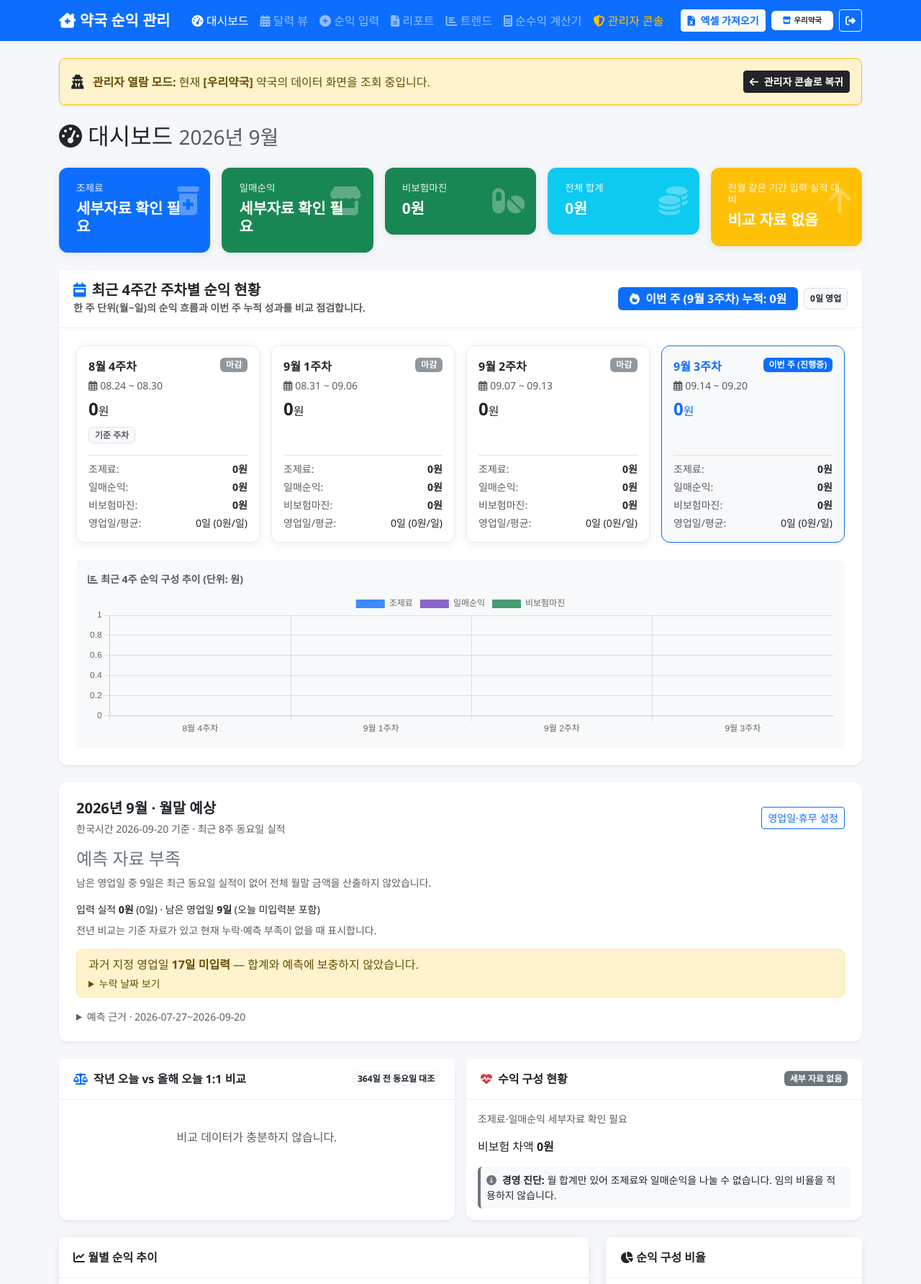
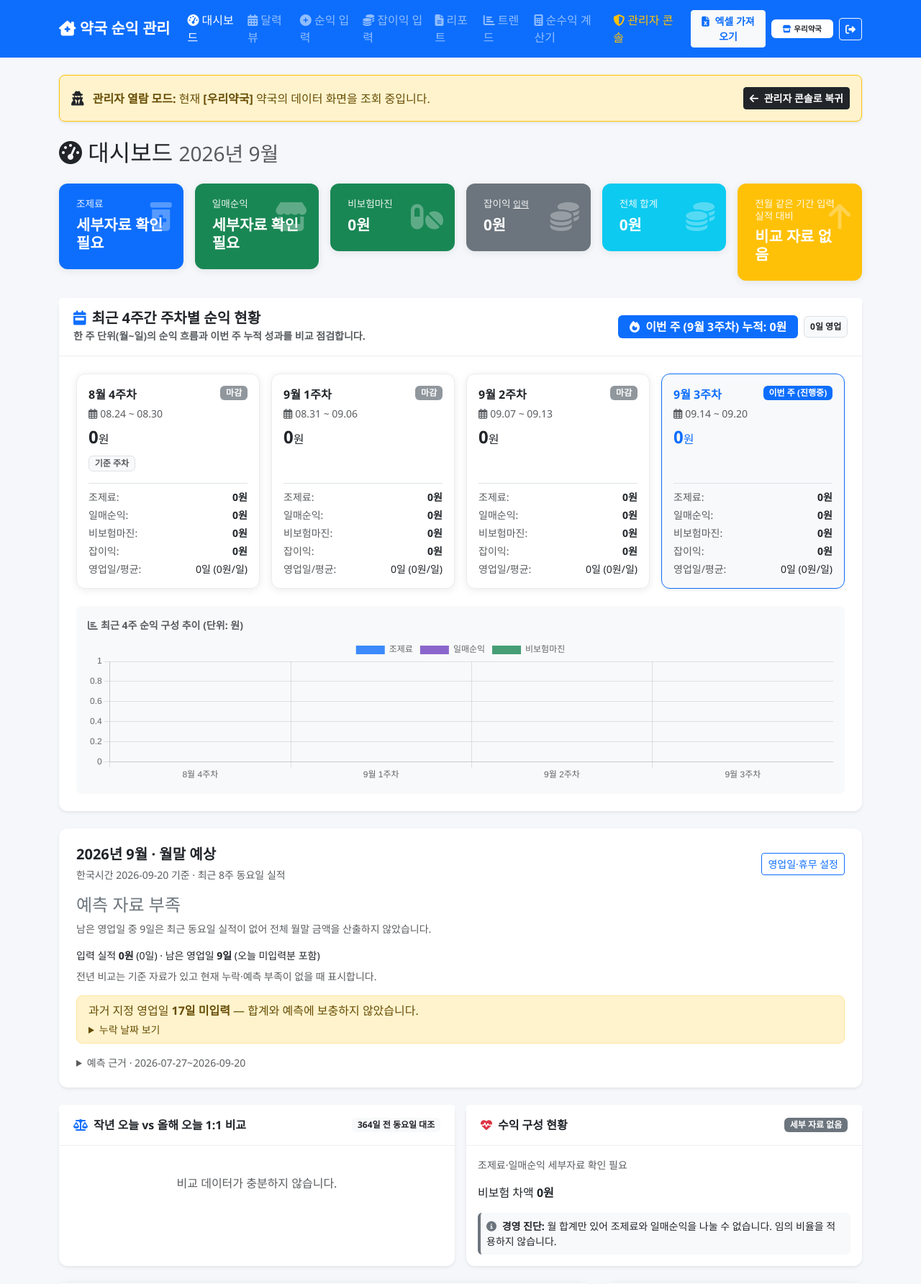
Before and after one commit to gokuroku720818/pharmacy-profit, a Flask app: page / in a window 1280 px wide. Shown: the top 1784 px of the page at 72% size. Run offline with Flask 3, Linux system fonts and the light colour scheme; a user stored in the database is signed in; data that the repository does not hold is empty; parts of the project's set-up code (start-up, migrations or seed data) failed here and were passed over; some libraries are stand-ins or nearby versions.

Commit message:
feat: integrate incidental profit across financial views

```diff
--- a/app.py
+++ b/app.py
@@ -50,11 +50,12 @@ def get_cached_monthly_summary(conn=None, user_id=None):
         rows = conn.execute('''
             SELECT year, month, dispensing_plus_daily_total, non_insurance_total, grand_total, prev_month_diff
             FROM monthly_summary
-            WHERE user_id = ? AND grand_total > 0
+            WHERE user_id = ?
             ORDER BY year, month
         ''', (user_id,)).fetchall()
 
-        data = [dict(r) for r in rows]
+        from extra_profit import monthly_totals, merge_monthly_summaries
+        data = merge_monthly_summaries(rows, monthly_totals(conn, user_id))
         with _CACHE_LOCK:
             if user_id not in _USER_CACHE:
                 _USER_CACHE[user_id] = {}
@@ -197,6 +198,8 @@ def invalidate_user_cache(user_id=None):
 
 # 서버 구동 시 DB 및 스키마 자동 초기화
 init_db()
+from extra_profit import install as install_extra_profit
+install_extra_profit(app)
 
 
 def login_required(f):
@@ -249,7 +252,7 @@ def get_latest_month_summary(user_id, conn=None):
             'diff': int(row['prev_month_diff'] or 0)
         }
     now = datetime.date.today()
-    return {'year': now.year, 'month': now.month, 'dispensing_plus_daily': 0, 'non_insurance': 0, 'grand_total': 0, 'diff': 0}
+    return {'year': now.year, 'month': now.month, 'dispensing_plus_daily': 0, 'non_insurance': 0, 'extra_profit_total': 0, 'grand_total': 0, 'diff': 0}
 
 
 def load_analysis_rows(conn, user_id, year, month):
@@ -289,6 +292,10 @@ def get_recent_weeks_profit_stats(conn, user_id, num_weeks=4, rows=None):
         ''', (user_id, start_date.strftime('%Y-%m-%d'), end_date.strftime('%Y-%m-%d'))).fetchall()
 
     date_map = {r['date']: r for r in rows}
+    extra_map = {r['date']: int(r['amount'] or 0) for r in conn.execute('''
+        SELECT date, SUM(amount) AS amount FROM extra_profit
+        WHERE user_id = ? AND date BETWEEN ? AND ? GROUP BY date
+    ''', (user_id, start_date.isoformat(), end_date.isoformat())).fetchall()}
 
     weeks = []
     prev_week_dict = None
@@ -316,6 +323,7 @@ def get_recent_weeks_profit_stats(conn, user_id, num_weeks=4, rows=None):
         disp_sum = 0
         daily_sum = 0
         nim_sum = 0
+        extra_sum = 0
         tot_sum = 0
         entered_days = 0
 
@@ -334,6 +342,9 @@ def get_recent_weeks_profit_stats(conn, user_id, num_weeks=4, rows=None):
                 tot_sum += t
                 if t > 0 or disp > 0:
                     entered_days += 1
+            misc = extra_map.get(d_str, 0)
+            extra_sum += misc
+            tot_sum += misc
             cur_d += datetime.timedelta(days=1)
 
         daily_avg = int(tot_sum / entered_days) if entered_days > 0 else 0
@@ -356,6 +367,7 @@ def get_recent_weeks_profit_stats(conn, user_id, num_weeks=4, rows=None):
             'daily_sum': daily_sum,
             'disp_plus_daily': disp_sum + daily_sum,
             'nim_sum': nim_sum,
+            'extra_sum': extra_sum,
             'total_sum': tot_sum,
             'entered_days': entered_days,
             'daily_avg': daily_avg,
@@ -378,6 +390,7 @@ def get_recent_weeks_profit_stats(conn, user_id, num_weeks=4, rows=None):
             target_d = (lw_monday + datetime.timedelta(days=d_off)).strftime('%Y-%m-%d')
             if target_d in date_map:
                 lw_same_period_sum += int(date_map[target_d]['total'] or 0)
+            lw_same_period_sum += extra_map.get(target_d, 0)
 
         this_week['last_week_same_period'] = lw_same_period_sum
         if lw_same_period_sum > 0:
@@ -392,7 +405,8 @@ def get_recent_weeks_profit_stats(conn, user_id, num_weeks=4, rows=None):
         'labels': [w['week_label'] for w in weeks],
         'totals': [w['total_sum'] for w in weeks],
         'disp_plus_daily': [w['disp_plus_daily'] for w in weeks],
-        'non_insurance': [w['nim_sum'] for w in weeks]
+        'non_insurance': [w['nim_sum'] for w in weeks],
+        'extra_profit_total': [w['extra_sum'] for w in weeks]
     }
 
     return {
@@ -515,18 +529,20 @@ def dashboard():
                 'month': int(last_r['month']),
                 'dispensing_plus_daily': int(last_r['dispensing_plus_daily_total'] or 0),
                 'non_insurance': int(last_r['non_insurance_total'] or 0),
+                'extra_profit_total': int(last_r.get('extra_profit_total') or 0),
                 'grand_total': int(last_r['grand_total'] or 0),
                 'diff': int(last_r['prev_month_diff'] or 0)
             }
         else:
             now_dt = datetime.date.today()
-            current_month = {'year': now_dt.year, 'month': now_dt.month, 'dispensing_plus_daily': 0, 'non_insurance': 0, 'grand_total': 0, 'diff': 0}
+            current_month = {'year': now_dt.year, 'month': now_dt.month, 'dispensing_plus_daily': 0, 'non_insurance': 0, 'extra_profit_total': 0, 'grand_total': 0, 'diff': 0}
 
         monthly_data = {
             'labels': [f"{r['year']}.{r['month']:02d}" for r in rows],
             'totals': [int(r['grand_total']) for r in rows],
             'dispensing_daily': [int(r['dispensing_plus_daily_total']) for r in rows],
-            'non_insurance': [int(r['non_insurance_total']) for r in rows]
+            'non_insurance': [int(r['non_insurance_total']) for r in rows],
+            'extra_profit_total': [int(r.get('extra_profit_total') or 0) for r in rows]
         }
 
         years_data = {}
@@ -843,6 +859,7 @@ def report():
                 'month': mo,
                 'dispensing_plus_daily_total': dpd,
                 'non_insurance_total': nim,
+                'extra_profit_total': int(r.get('extra_profit_total') or 0),
                 'grand_total': gt,
                 'prev_month_diff': diff
             })
@@ -859,6 +876,7 @@ def report():
     report_data.sort(key=lambda x: x['month'])
 
     year_total = {
+        'extra_profit_total': sum(r['extra_profit_total'] for r in report_data),
         'dpd': year_dpd,
         'nim': year_nim,
         'grand': year_grand
@@ -891,10 +909,10 @@ def report():
 
     # 분기별 실적 집계 (Q1~Q4)
     quarters = [
-        {'quarter': 1, 'name': '1분기 (1~3월)', 'months': [1, 2, 3], 'total': 0, 'dpd': 0, 'nim': 0},
-        {'quarter': 2, 'name': '2분기 (4~6월)', 'months': [4, 5, 6], 'total': 0, 'dpd': 0, 'nim': 0},
-        {'quarter': 3, 'name': '3분기 (7~9월)', 'months': [7, 8, 9], 'total': 0, 'dpd': 0, 'nim': 0},
-        {'quarter': 4, 'name': '4분기 (10~12월)', 'months': [10, 11, 12], 'total': 0, 'dpd': 0, 'nim': 0}
+        {'quarter': 1, 'name': '1분기 (1~3월)', 'months': [1, 2, 3], 'total': 0, 'dpd': 0, 'nim': 0, 'extra_profit_total': 0},
+        {'quarter': 2, 'name': '2분기 (4~6월)', 'months': [4, 5, 6], 'total': 0, 'dpd': 0, 'nim': 0, 'extra_profit_total': 0},
+        {'quarter': 3, 'name': '3분기 (7~9월)', 'months': [7, 8, 9], 'total': 0, 'dpd': 0, 'nim': 0, 'extra_profit_total': 0},
+        {'quarter': 4, 'name': '4분기 (10~12월)', 'months': [10, 11, 12], 'total': 0, 'dpd': 0, 'nim': 0, 'extra_profit_total': 0}
     ]
     for r in report_data:
         m = r['month']
@@ -902,6 +920,7 @@ def report():
         quarters[q_idx]['total'] += r['grand_total']
         quarters[q_idx]['dpd'] += r['dispensing_plus_daily_total']
         quarters[q_idx]['nim'] += r['non_insurance_total']
+        quarters[q_idx]['extra_profit_total'] += r['extra_profit_total']
 
     # 연간 줄글 분석 생성
     narrative_paragraphs = generate_annual_narrative_report(
@@ -950,9 +969,7 @@ def export_csv(year):
     pharmacy = session.get('pharmacy_name', '약국')
     conn = get_db()
     try:
-        rows = conn.execute('''
-            SELECT * FROM monthly_summary WHERE user_id = ? AND year = ? ORDER BY month
-        ''', (user_id, year)).fetchall()
+        rows = [r for r in get_cached_monthly_summary(conn, user_id) if int(r['year']) == year]
         from profit_components import load_monthly_components, attach_components
         grouped = load_monthly_components(conn, user_id)
         detailed_rows = attach_components(rows, grouped)
@@ -962,13 +979,14 @@ def export_csv(year):
     output = io.StringIO()
     writer = csv.writer(output)
     writer.writerow([f'[{pharmacy}] {year}년 순익 리포트'])
-    writer.writerow(['연도', '월', '조제료', '일매순익', '비보험마진', '전체합계', '전월대비', '세부자료 상태'])
+    writer.writerow(['연도', '월', '조제료', '일매순익', '비보험마진', '잡이익', '전체합계', '전월대비', '세부자료 상태'])
     for r in detailed_rows:
         known = r['breakdown_available']
         writer.writerow([r['year'], r['month'],
                          r['dispensing_fee'] if known else '',
                          r['daily_net_profit'] if known else '',
                          r['non_insurance_margin'] if known else '',
+                         r['extra_profit_total'],
                          r['grand_total'], r['prev_month_diff'],
                          '확인됨' if known else '세부자료 확인 필요'])
 
--- a/static/js/charts.js
+++ b/static/js/charts.js
@@ -71,6 +71,14 @@ function initDashboardCharts(monthlyData, currentMonth, yearCompare) {
                     borderDash: [3, 3],
                     tension: 0.3,
                     pointRadius: 0
+                }, {
+                    label: '잡이익',
+                    data: monthlyData.extra_profit_total,
+                    borderColor: COLORS.info,
+                    backgroundColor: 'transparent',
+                    borderDash: [2, 5],
+                    tension: 0.3,
+                    pointRadius: 0
                 }]
             },
             options: {
@@ -92,10 +100,10 @@ function initDashboardCharts(monthlyData, currentMonth, yearCompare) {
         new Chart(compCtx, {
             type: 'doughnut',
             data: {
-                labels: ['조제료', '일매순익', '비보험마진'],
+                labels: ['조제료', '일매순익', '비보험마진', '잡이익'],
                 datasets: [{
-                    data: [currentMonth.dispensing_fee, currentMonth.daily_net_profit, currentMonth.non_insurance_margin],
-                    backgroundColor: [COLORS.primary, COLORS.success, COLORS.warning],
+                    data: [currentMonth.dispensing_fee, currentMonth.daily_net_profit, currentMonth.non_insurance_margin, currentMonth.extra_profit_total],
+                    backgroundColor: [COLORS.primary, COLORS.success, COLORS.warning, COLORS.info],
                     borderWidth: 2
                 }]
             },
--- a/templates/base.html
+++ b/templates/base.html
@@ -30,6 +30,11 @@
                     <li class="nav-item">
                         <a class="nav-link {% if request.endpoint == 'input_sales' %}active{% endif %}" href="/input">
                             <i class="fas fa-plus-circle"></i> 순익 입력
+                        </a>
+                    </li>
+                    <li class="nav-item">
+                        <a class="nav-link {% if request.blueprint == 'extra_profit' %}active{% endif %}" href="/extra-profit">
+                            <i class="fas fa-coins"></i> 잡이익 입력
                         </a>
                     </li>
                     <li class="nav-item">
@@ -195,7 +200,7 @@
     <script src="https://cdn.jsdelivr.net/npm/bootstrap@5.3.0/dist/js/bootstrap.bundle.min.js"></script>
     {% if request.endpoint in ['dashboard', 'report', 'trend'] %}
     <script src="https://cdn.jsdelivr.net/npm/chart.js@4.4.0/dist/chart.umd.min.js"></script>
-    <script src="{{ url_for('static', filename='js/charts.js', v='three-profit-20260920') }}"></script>
+    <script src="{{ url_for('static', filename='js/charts.js', v='extra-profit-20260920') }}"></script>
     {% endif %}
     {% block scripts %}{% endblock %}
 </body>
--- a/templates/calendar.html
+++ b/templates/calendar.html
@@ -33,7 +33,7 @@
 
 {% set split = components_for(year, month, (month_summary.dispensing_plus_daily_total or 0) if month_summary else 0, (month_summary.non_insurance_total or 0) if month_summary else 0, (month_summary.grand_total or 0) if month_summary else 0) %}
 <!-- 당월 요약 및 AI 월말 예측 배너 -->
-<div class="row row-cols-1 row-cols-md-2 row-cols-xl-4 g-2 mb-3">
+<div class="row row-cols-1 row-cols-md-2 row-cols-xl-5 g-2 mb-3">
     <div class="col">
         <div class="card p-3 border-0 bg-primary text-white shadow-sm">
             <small class="opacity-75">현재 누적 순익 ({{ total_days_worked }}일)</small>
@@ -59,6 +59,9 @@
         </div>
     </div>
 </div>
+<div class="mb-3"><a class="btn btn-outline-secondary btn-sm" href="/extra-profit?year={{ year }}&month={{ month }}">
+    잡이익 {{ "{:,}".format((month_summary.extra_profit_total or 0) if month_summary else 0) }}원 · 입력/수정
+</a></div>
 {% include '_forecast.html' %}
 {% include '_business_schedule.html' %}
 
--- a/templates/dashboard.html
+++ b/templates/dashboard.html
@@ -7,7 +7,7 @@
 {% set period_diff = month_comparison.diff if month_comparison else none %}
 {% set split = components_for(current_month.year, current_month.month, current_month.dispensing_plus_daily, current_month.non_insurance, current_month.grand_total) %}
 <!-- 요약 카드 -->
-<div class="row row-cols-1 row-cols-md-2 row-cols-xl-5 g-3 mb-4">
+<div class="row row-cols-1 row-cols-md-2 row-cols-xl-6 g-3 mb-4">
     <div class="col">
         <div class="card summary-card bg-primary text-white">
             <div class="card-body">
@@ -32,6 +32,15 @@
                 <div class="card-icon"><i class="fas fa-pills"></i></div>
                 <h6 class="card-subtitle">비보험마진</h6>
                 <h3 class="card-title">{{ "{:,}".format(current_month.non_insurance|default(0, true)) }}원</h3>
+            </div>
+        </div>
+    </div>
+    <div class="col">
+        <div class="card summary-card bg-secondary text-white">
+            <div class="card-body">
+                <div class="card-icon"><i class="fas fa-coins"></i></div>
+                <h6 class="card-subtitle">잡이익 <a class="text-white small" href="/extra-profit?year={{ current_month.year }}&month={{ current_month.month }}">입력</a></h6>
+                <h3 class="card-title">{{ "{:,}".format(current_month.extra_profit_total|default(0, true)) }}원</h3>
             </div>
         </div>
     </div>
@@ -134,6 +143,9 @@
                             <div class="d-flex justify-content-between text-muted mb-1">
                                 <span>비보험마진:</span>
                                 <strong class="text-dark">{{ "{:,}".format(w.nim_sum) }}원</strong>
+                            </div>
+                            <div class="d-flex justify-content-between text-muted mb-1">
+                                <span>잡이익:</span><strong class="text-dark">{{ "{:,}".format(w.extra_sum) }}원</strong>
                             </div>
                             <div class="d-flex justify-content-between text-muted">
                                 <span>영업일/평균:</span>
```
Also changed, not shown: database.py (+22 -1 lines), templates/report.html (+9 -5 lines), tests/test_three_profit_http.py (+6 -5 lines).
